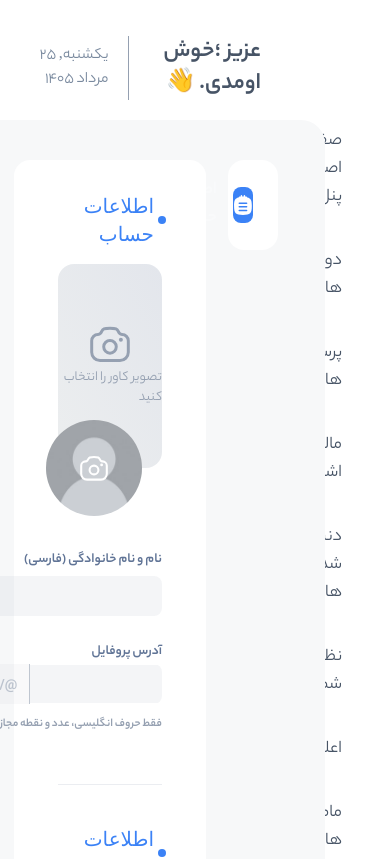
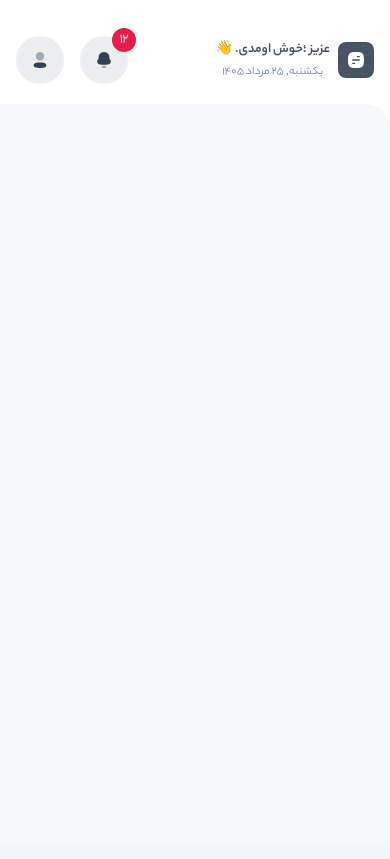
Before and after one commit to amirmahdighadiri/roocket, a React (Vite) app: page /dashboard/user-profile in a window 390 px wide. Shown: the top 859 px of the page. Built offline with nearby package versions, Linux system fonts and the light colour scheme; a web font is replaced by a local one.

Commit message:
update dashboard-page

```diff
--- a/src/Components/DashboardPages/Panel/Panel.jsx
+++ b/src/Components/DashboardPages/Panel/Panel.jsx
@@ -4,7 +4,7 @@ import {Link} from "react-router-dom";
 
 function Panel(props) {
     return (
-        <div className="container">
+        <div className="">
             {/*<!-- ! -------------------- User Activity Details -------------------- ! -->*/}
             <div className="grid grid-cols-12 gap-x-8 mb-12">
                 {/*<!-- ! -------------------- User Activity Summery -------------------- ! -->*/}
--- a/src/Components/DashboardPages/UserProfile/UserProfile.jsx
+++ b/src/Components/DashboardPages/UserProfile/UserProfile.jsx
@@ -25,7 +25,7 @@ function UserProfile(props) {
                                 <span className="flex-center size-9 bg-blue-700 rounded-lg">
                                     <DynamicIcon name="calendarList" className="size-5 text-white" />
                                 </span>
-                                <span className="text-lg">اطلاعات حساب</span>
+                                <span className="inline-block mt-2 text-lg">اطلاعات حساب</span>
                             </Link>
                         </li>
                     </ul>
--- a/src/Pages/DashboardLayout/DashboardLayout.jsx
+++ b/src/Pages/DashboardLayout/DashboardLayout.jsx
@@ -2,6 +2,7 @@ import React , {useContext} from 'react';
 import {Link , Outlet , useLocation} from "react-router-dom";
 import DynamicIcon from "../../DynamicIcon/DynamicIcon.jsx";
 import {AppContext} from "../../Context/AppContext.jsx";
+import useToggle from "../../Hooks/useToggle/useToggle.jsx";
 
 function DashboardLayout(props) {
     const date = new Date();
@@ -14,6 +15,7 @@ function DashboardLayout(props) {
         day: "2-digit",
     });
     const parts = formatter.formatToParts(date);
+    const [isMenuOpen, toggleIsMenuOpen] = useToggle();
 
     const getPart = (id)=>{
        return  parts.find(item=> item.type === id)?.value
@@ -22,65 +24,91 @@ function DashboardLayout(props) {
 
     const changeThemeHandler = () => theme === "dark" ? setTheme("light") : setTheme("dark")
 
+    const openDashboardMenuHandler = ()=> toggleIsMenuOpen()
+
     return (
-        <section className="bg-white dark:bg-dark-body-100 grid grid-cols-12 min-h-screen overflow-hidden">
-            <aside className="col-span-2 pt-11 flex flex-col min-h-screen pb-3">
-                <Link to="/" className="flex-center">
+        <section className="relative bg-white dark:bg-dark-body-100 grid grid-cols-12 min-h-screen overflow-hidden">
+            {/*<!-- ! -------------------- Dashboard Menu -------------------- ! -->*/}
+            <aside className={`absolute xl:static ${isMenuOpen ? 'right-0' : '-right-75'} xl:right-0 w-75 xl:w-auto h-screen xl:min-h-screen xl:col-span-2 pt-11 flex flex-col bg-white dark:bg-dark-body-100 !xl:bg-transparent pb-3 px-4 xl:px-0 transition-all`}>
+                <Link to="/" className="flex-center mb-14">
                     <DynamicIcon name={'lightLogo'} className={'hidden sm:block dark:sm:hidden w-40 h-9 md:w-52 md:h-11.5'}/>
                     <DynamicIcon name={'darkLogo'} className={'hidden sm:dark:block w-40 h-9 md:w-52 md:h-11.5'}/>
                 </Link>
+                {/*<!-- ! -------------------- Action Btn -------------------- ! -->*/}
+                <div className="block xl:hidden xl:px-4">
+                    <ul className="border-y border-biscay-700/20 dark:border-white/10 space-y-3 py-5 *:flex *:items-center *:gap-x-3 *:cursor-pointer">
+                        {/*<!-- ! -------------------- Them Btn -------------------- ! -->*/}
+                        <li onClick={changeThemeHandler} className="">
+                            <button  className="w-12 h-12 hidden md:flex items-center justify-center relative dark:bg-dark-900 dark:hover:bg-[#ECEEEF] bg-[#ECEEEF] hover:bg-dark-body-100 rounded-full transition-all shrink-0 group cursor-pointer">
+                                <DynamicIcon name={'sun'} className={'dark:hidden block size-4 text-biscay-700 group-hover:text-gray-920 dark:text-gray-920 dark:group-hover:text-biscay-700'}/>
+                                <DynamicIcon name={'moon'} className={'hidden dark:block size-4 text-biscay-700 group-hover:text-gray-920 dark:text-gray-920 dark:group-hover:text-biscay-700'}/>
+                            </button>
+                            <span className="text-biscay-700 dark:text-white font-YekanBakh-Bold">{theme === "dark" ? 'تم تاریک' : 'تم روشن'}</span>
+                        </li>
+                        {/*<!-- ! -------------------- Basket Btn -------------------- ! -->*/}
+                        <li className="">
+                            <button className="w-12 h-12 hidden md:flex items-center justify-center relative dark:bg-dark-900 dark:hover:bg-[#ECEEEF] bg-[#ECEEEF] hover:bg-dark-body-100 rounded-full transition-all shrink-0 group cursor-pointer">
+                                <DynamicIcon name={'shopping'} className={'size-4 text-biscay-700 group-hover:text-gray-920 dark:text-gray-920 dark:group-hover:text-biscay-700'}/>
+                                {/*<!-- ! -------------------- Notification Badge -------------------- ! -->*/}
+                                <span className="size-6 flex-center absolute -top-2 -right-2 bg-red-450 text-white rounded-full font-YekanBakh text-sm">0</span>
+                            </button>
+                            <span className="text-biscay-700 dark:text-white font-YekanBakh-Bold">سبد خرید</span>
+                        </li>
+                    </ul>
+                </div>
                 {/*<!-- ! -------------------- Menu -------------------- ! -->*/}
-                <div className="mt-16">
+                <div className="flex-1 overflow-y-auto">
+                    <div className="pt-5">
                         <ul className="space-y-1 text-lg">
-                       <li className="px-4">
+                            <li className="xl:px-4">
                                 <Link to="/dashboard/panel" className={`flex items-center gap-x-4 ${location.pathname.includes('panel') ? 'text-blue-700 bg-blue-700/10' : 'text-gray-800 dark:text-white bg-transparent hover:text-blue-450'} transition-all px-4 py-3 rounded-3xl`}>
                                     <DynamicIcon name="home" className="size-5 fill-inherit"/>
                                     <span className="inline-block mt-2"> صفحه اصلی پنل</span>
                                 </Link>
                             </li>
-                       <li className="px-4">
+                            <li className="xl:px-4">
                                 <Link to="/dashboard/courses" className={`flex items-center gap-x-4 ${location.pathname.includes('courses') ? 'text-blue-700 bg-blue-700/10' : 'text-gray-800 dark:text-white bg-transparent hover:text-blue-450'}  transition-all px-4 py-3 rounded-3xl`}>
                                     <DynamicIcon name="camera" className="size-5 fill-inherit"/>
                                     <span className="inline-block mt-2">دوره ها</span>
                                 </Link>
                             </li>
-                       <li className="px-4">
+                            <li className="xl:px-4">
                                 <Link to="/dashboard/questions" className={`flex items-center gap-x-4 ${location.pathname.includes('questions') ? 'text-blue-700 bg-blue-700/10' : 'text-gray-800 dark:text-white bg-transparent hover:text-blue-450'}  transition-all px-4 py-3 rounded-3xl`}>
                                     <DynamicIcon name="questionSquare" className="size-5 fill-inherit"/>
                                     <span className="inline-block mt-2">پرسش ها</span>
                                 </Link>
                             </li>
-                       <li className="px-4">
+                            <li className="xl:px-4">
                                 <Link to="/dashboard/subscription" className={`flex items-center gap-x-4 ${location.pathname.includes('subscription') ? 'text-blue-700 bg-blue-700/10' : 'text-gray-800 dark:text-white bg-transparent hover:text-blue-450'}  transition-all px-4 py-3 rounded-3xl`}>
                                     <DynamicIcon name="wallet" className="size-5 fill-inherit"/>
                                     <span className="inline-block mt-2"> مالی و اشتراک</span>
                                 </Link>
                             </li>
-                       <li className="px-4">
+                            <li className="xl:px-4">
                                 <Link to="/dashboard/followings" className={`flex items-center gap-x-4 ${location.pathname.includes('followings') ? 'text-blue-700 bg-blue-700/10' : 'text-gray-800 dark:text-white bg-transparent hover:text-blue-450'}  transition-all px-4 py-3 rounded-3xl`}>
                                     <DynamicIcon name="userMultiple" className="size-5 dark:fill-inherit"/>
                                     <span className="inline-block mt-2">دنبل شده ها</span>
                                 </Link>
                             </li>
-                       <li className="px-4">
+                            <li className="xl:px-4">
                                 <Link to="/dashboard/comments" className={`flex items-center gap-x-4 ${location.pathname.includes('comments') ? 'text-blue-700 bg-blue-700/10' : 'text-gray-800 dark:text-white bg-transparent hover:text-blue-450'}  transition-all px-4 py-3 rounded-3xl`}>
                                     <DynamicIcon name="document" className="size-5 fill-inherit"/>
                                     <span className="inline-block mt-2">نظرات شما</span>
                                 </Link>
                             </li>
-                       <li className="px-4">
+                            <li className="xl:px-4">
                                 <Link to="/dashboard/notifications" className={`flex items-center gap-x-4 ${location.pathname.includes('notifications') ? 'text-blue-700 bg-blue-700/10' : 'text-gray-800 dark:text-white bg-transparent hover:text-blue-450'}  transition-all px-4 py-3 rounded-3xl`}>
                                     <DynamicIcon name="bell" className="size-5 fill-inherit"/>
                                     <span className="inline-block mt-2"> اعلانات</span>
                                 </Link>
                             </li>
-                       <li className="px-4">
+                            <li className="xl:px-4">
                                 <Link to="/dashboard/missions" className={`flex items-center gap-x-4 ${location.pathname.includes('missions') ? 'text-blue-700 bg-blue-700/10' : 'text-gray-800 dark:text-white bg-transparent hover:text-blue-450'}  transition-all px-4 py-3 rounded-3xl`}>
                                     <DynamicIcon name="ticket" className="size-5 fill-inherit"/>
                                     <span className="inline-block mt-2">ماموریت ها</span>
                                 </Link>
                             </li>
-                       <li className="px-4">
+                            <li className="xl:px-4">
                                 <Link to="/dashboard/certificates" className={`flex items-center gap-x-4 ${location.pathname.includes('certificates') ? 'text-blue-700 bg-blue-700/10' : 'text-gray-800 dark:text-white bg-transparent hover:text-blue-450'}  transition-all px-4 py-3 rounded-3xl`}>
                                     <DynamicIcon name="fileCheck" className="size-6 fill-inherit"/>
                                     <span className="inline-block mt-2">گواهی و تاییدیه ها</span>
@@ -88,7 +116,7 @@ function DashboardLayout(props) {
                             </li>
                         </ul>
                     </div>
-                <div className="mt-auto px-4">
+                    <div className="mt-auto xl:px-4">
                         <ul className="space-y-1 border-t border-biscay-700/20 dark:border-white/10">
                             <li className="">
                                 <Link to="/" className="flex items-center gap-x-4 text-gray-800 dark:text-white hover:text-blue-450 transition-all px-4 py-3">
@@ -104,42 +132,48 @@ function DashboardLayout(props) {
                             </li>
                         </ul>
                     </div>
+                </div>
             </aside>
             {/*<!-- ! -------------------- Header Wrapper -------------------- ! -->*/}
-            <div className="col-span-10 min-h-screen">
-                <header className="flex items-center justify-between pt-9 pr-16 pb-5 pl-8">
+            <div className="col-span-12 xl:col-span-10 min-h-screen">
+                <header className="flex items-center justify-between px-4 pt-9 xl:pr-16 pb-5 xl:pl-8">
                     {/*<!-- ! -------------------- User FullName Wrapper -------------------- ! -->*/}
-                    <div className="flex items-center gap-x-5">
-                        <span className="pl-5 border-l border-gray-300 text-gray-800 dark:text-white font-YekanBakh-Bold text-2xl">{userInfo.fullName} عزیز ؛خوش اومدی. 👋</span>
-                        <span className="text-gray-360 dark:text-gray-810">{persianDate}</span>
+                    <div className="flex items-center gap-x-2">
+                        <button onClick={openDashboardMenuHandler} type="button" className="size-9 xl:hidden flex items-center justify-center rounded-lg bg-gray-800 text-white cursor-pointer">
+                            <DynamicIcon name="document" className="size-4 fill-inherit" />
+                        </button>
+                        <div className="flex flex-col md:flex-row items-center gap-x-5 gap-y-1">
+                            <span className="md:pl-5 md:border-l border-gray-300 text-gray-800 dark:text-white font-YekanBakh-Bold text-sm md:text-2xl">{userInfo.fullName} عزیز ؛خوش اومدی. 👋</span>
+                            <span className="text-gray-360 dark:text-gray-810 text-xs md:text-base">{persianDate}</span>
+                        </div>
                     </div>
                     {/*<!-- ! -------------------- Header Action Btn -------------------- ! -->*/}
                     <div className="flex items-center gap-x-4">
                         {/*<!-- ! -------------------- Them Btn -------------------- ! -->*/}
-                        <button onClick={changeThemeHandler} className="w-12 h-12 hidden lg:flex items-center justify-center relative dark:bg-dark-900 dark:hover:bg-[#ECEEEF] bg-[#ECEEEF] hover:bg-dark-body-100 rounded-full transition-all shrink-0 group cursor-pointer">
+                        <button onClick={changeThemeHandler} className="w-12 h-12 hidden md:flex items-center justify-center relative dark:bg-dark-900 dark:hover:bg-[#ECEEEF] bg-[#ECEEEF] hover:bg-dark-body-100 rounded-full transition-all shrink-0 group cursor-pointer">
                             <DynamicIcon name={'sun'} className={'dark:hidden block size-4 text-biscay-700 group-hover:text-gray-920 dark:text-gray-920 dark:group-hover:text-biscay-700'}/>
                             <DynamicIcon name={'moon'} className={'hidden dark:block size-4 text-biscay-700 group-hover:text-gray-920 dark:text-gray-920 dark:group-hover:text-biscay-700'}/>
                         </button>
                         {/*<!-- ! -------------------- Basket Btn -------------------- ! -->*/}
-                        <button className="w-12 h-12 hidden lg:flex items-center justify-center relative dark:bg-dark-900 dark:hover:bg-[#ECEEEF] bg-[#ECEEEF] hover:bg-dark-body-100 rounded-full transition-all shrink-0 group cursor-pointer">
+                        <button className="w-12 h-12 hidden md:flex items-center justify-center relative dark:bg-dark-900 dark:hover:bg-[#ECEEEF] bg-[#ECEEEF] hover:bg-dark-body-100 rounded-full transition-all shrink-0 group cursor-pointer">
                             <DynamicIcon name={'shopping'} className={'size-4 text-biscay-700 group-hover:text-gray-920 dark:text-gray-920 dark:group-hover:text-biscay-700'}/>
                             {/*<!-- ! -------------------- Notification Badge -------------------- ! -->*/}
                             <span className="size-6 flex-center absolute -top-2 -right-2 bg-red-450 text-white rounded-full font-YekanBakh text-sm">0</span>
                         </button>
                         {/*<!-- ! -------------------- Notif Btn -------------------- ! -->*/}
-                        <Link to="/dashboard/notifications" className="w-12 h-12 hidden lg:flex items-center justify-center relative dark:bg-dark-900 dark:hover:bg-[#ECEEEF] bg-[#ECEEEF] hover:bg-dark-body-100 rounded-full transition-all shrink-0 group cursor-pointer">
+                        <Link to="/dashboard/notifications" className="w-12 h-12 flex items-center justify-center relative dark:bg-dark-900 dark:hover:bg-[#ECEEEF] bg-[#ECEEEF] hover:bg-dark-body-100 rounded-full transition-all shrink-0 group cursor-pointer">
                             <DynamicIcon name={'bell'} className={'size-4 text-biscay-700 group-hover:text-gray-920 dark:text-gray-920 dark:group-hover:text-biscay-700'}/>
                             {/*<!-- ! -------------------- Notification Badge -------------------- ! -->*/}
                             <span className="size-6 flex-center absolute -top-2 -right-2 bg-red-450 text-white rounded-full font-YekanBakh text-sm">12</span>
                         </Link>
                         {/*<!-- ! -------------------- Profile Btn -------------------- ! -->*/}
-                        <Link to="/dashboard/panel" className="w-12 h-12 hidden lg:flex items-center justify-center relative dark:bg-dark-900 dark:hover:bg-[#ECEEEF] bg-[#ECEEEF] hover:bg-dark-body-100 rounded-full transition-all shrink-0 group cursor-pointer">
+                        <Link to="/dashboard/panel" className="w-12 h-12 flex items-center justify-center relative dark:bg-dark-900 dark:hover:bg-[#ECEEEF] bg-[#ECEEEF] hover:bg-dark-body-100 rounded-full transition-all shrink-0 group cursor-pointer">
                             <DynamicIcon name={'user'} className={'size-4 text-biscay-700 group-hover:text-gray-920 dark:text-gray-920 dark:group-hover:text-biscay-700'}/>
                         </Link>
                     </div>
                 </header>
                 <section className="h-full bg-gray-hover-100 dark:bg-dark-900 pt-10 px-8 pb-16 rounded-tr-3xl">
-                    <Outlet />
+                    {/*<Outlet />*/}
                 </section>
             </div>
         </section>
```
Lines whose indentation alone changed are shown as unchanged.
